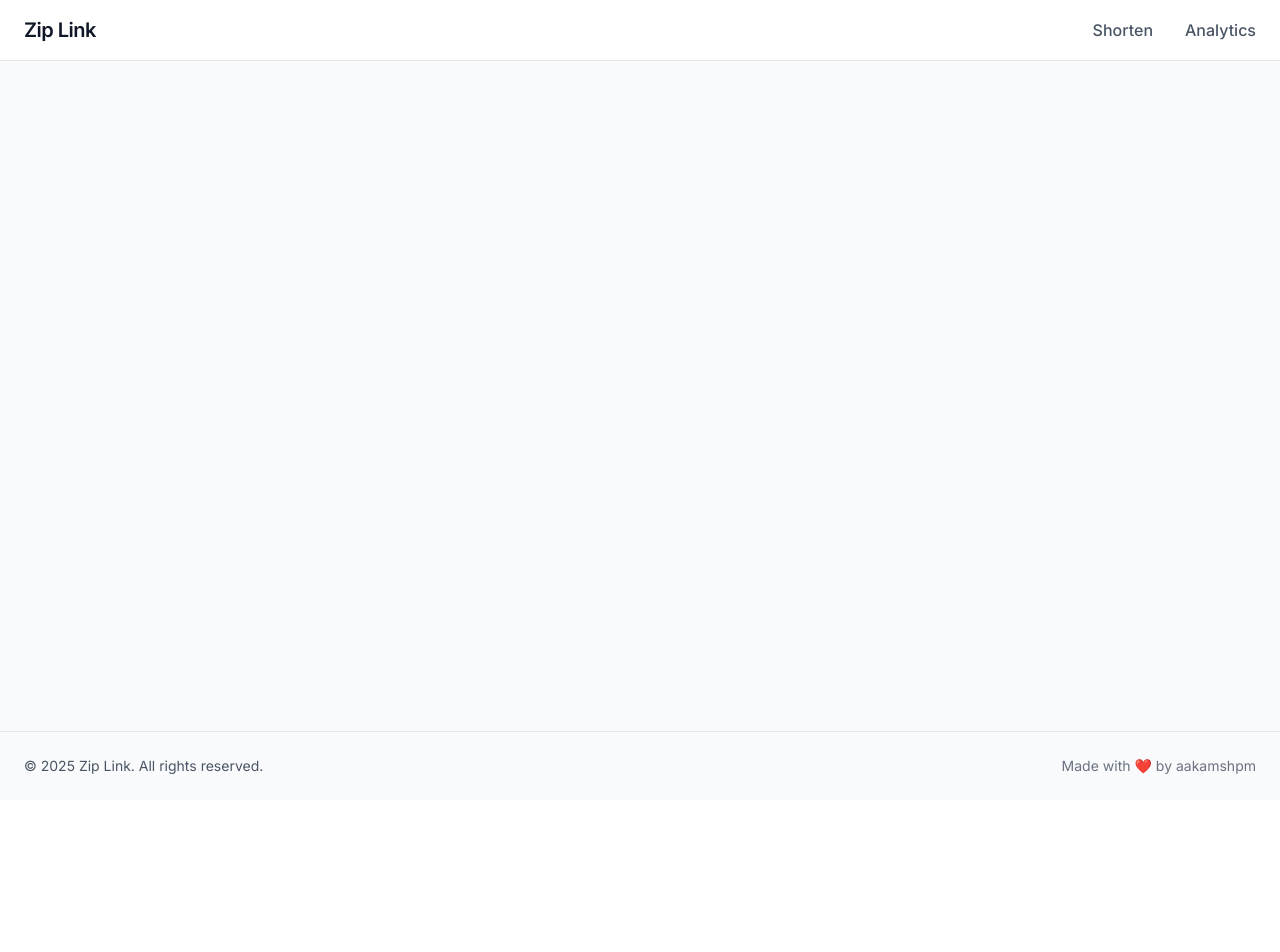
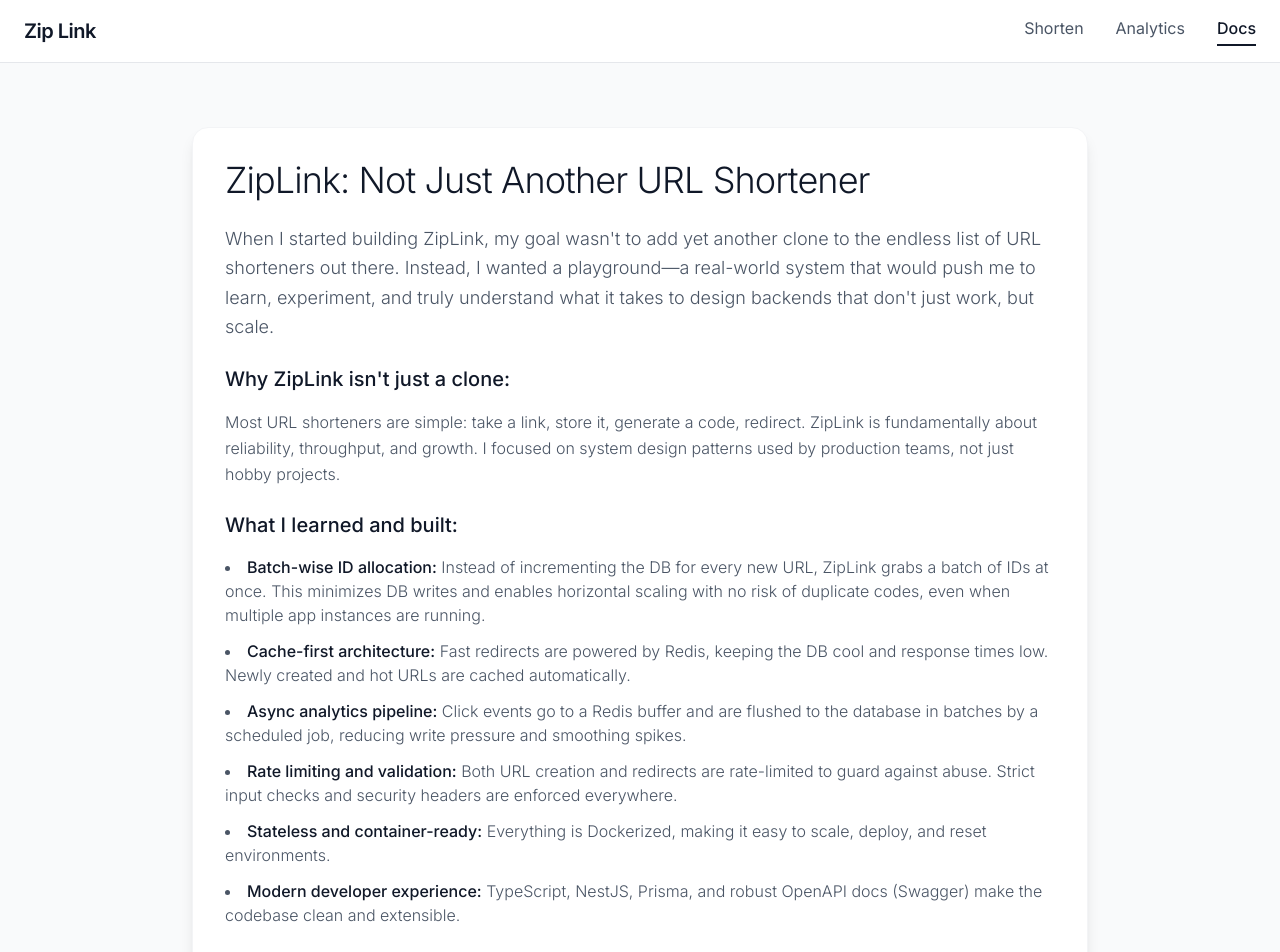
Before and after one commit to aakamshpm/url-shortener-web, an Angular app: page /docs in a window 1280 px wide. Before the commit this address led to /. Shown: the top 952 px of the page. Before the commit the page ends 800 px from the top, so only its background shows below. Built offline with nearby package versions, Linux system fonts and the light colour scheme.

Commit message:
feat: add documentation page with routing and content

```diff
--- a/src/app/app.routes.ts
+++ b/src/app/app.routes.ts
@@ -15,4 +15,11 @@ export const routes: Routes = [
         (m) => m.AnalyticsPageComponent
       ),
   },
+  {
+    path: 'docs',
+    loadComponent: () =>
+      import('./features/docs/docs-page.component').then(
+        (m) => m.DocsPageComponent
+      ),
+  },
 ];
--- /dev/null
+++ b/src/app/features/docs/docs-page.component.css
@@ -0,0 +1 @@
+/* Add any custom styles for docs page here */
--- /dev/null
+++ b/src/app/features/docs/docs-page.component.html
@@ -0,0 +1,157 @@
+<div class="min-h-full bg-gray-50 py-16 px-4">
+  <div class="max-w-4xl mx-auto">
+    <!-- Header Section -->
+    <div class="bg-white rounded-2xl shadow-lg border border-gray-100 p-8 mb-8">
+      <h1
+        class="text-3xl sm:text-4xl font-light text-gray-900 mb-6 tracking-tight"
+      >
+        ZipLink: Not Just Another URL Shortener
+      </h1>
+
+      <div class="prose prose-gray max-w-none">
+        <p class="text-lg text-gray-600 font-light leading-relaxed mb-6">
+          When I started building ZipLink, my goal wasn't to add yet another
+          clone to the endless list of URL shorteners out there. Instead, I
+          wanted a playground—a real-world system that would push me to learn,
+          experiment, and truly understand what it takes to design backends that
+          don't just work, but scale.
+        </p>
+
+        <h2 class="text-xl font-medium text-gray-900 mb-4">
+          Why ZipLink isn't just a clone:
+        </h2>
+        <p class="text-gray-600 font-light leading-relaxed mb-6">
+          Most URL shorteners are simple: take a link, store it, generate a
+          code, redirect. ZipLink is fundamentally about reliability,
+          throughput, and growth. I focused on system design patterns used by
+          production teams, not just hobby projects.
+        </p>
+
+        <h2 class="text-xl font-medium text-gray-900 mb-4">
+          What I learned and built:
+        </h2>
+        <ul
+          class="list-disc list-inside space-y-3 text-gray-600 font-light mb-6"
+        >
+          <li>
+            <strong class="font-medium text-gray-900"
+              >Batch-wise ID allocation:</strong
+            >
+            Instead of incrementing the DB for every new URL, ZipLink grabs a
+            batch of IDs at once. This minimizes DB writes and enables
+            horizontal scaling with no risk of duplicate codes, even when
+            multiple app instances are running.
+          </li>
+          <li>
+            <strong class="font-medium text-gray-900"
+              >Cache-first architecture:</strong
+            >
+            Fast redirects are powered by Redis, keeping the DB cool and
+            response times low. Newly created and hot URLs are cached
+            automatically.
+          </li>
+          <li>
+            <strong class="font-medium text-gray-900"
+              >Async analytics pipeline:</strong
+            >
+            Click events go to a Redis buffer and are flushed to the database in
+            batches by a scheduled job, reducing write pressure and smoothing
+            spikes.
+          </li>
+          <li>
+            <strong class="font-medium text-gray-900"
+              >Rate limiting and validation:</strong
+            >
+            Both URL creation and redirects are rate-limited to guard against
+            abuse. Strict input checks and security headers are enforced
+            everywhere.
+          </li>
+          <li>
+            <strong class="font-medium text-gray-900"
+              >Stateless and container-ready:</strong
+            >
+            Everything is Dockerized, making it easy to scale, deploy, and reset
+            environments.
+          </li>
+          <li>
+            <strong class="font-medium text-gray-900"
+              >Modern developer experience:</strong
+            >
+            TypeScript, NestJS, Prisma, and robust OpenAPI docs (Swagger) make
+            the codebase clean and extensible.
+          </li>
+        </ul>
+
+        <h2 class="text-xl font-medium text-gray-900 mb-4">
+          What this project says about me and my skills:
+        </h2>
+        <ul
+          class="list-disc list-inside space-y-3 text-gray-600 font-light mb-6"
+        >
+          <li>
+            I'm not afraid to go deeper than the tutorial layer. I dig into
+            trade-offs, edge cases, and production-like challenges.
+          </li>
+          <li>
+            I care about performance, reliability, and security, not just
+            features.
+          </li>
+          <li>
+            I can design, build, and document scalable cloud-ready systems using
+            modern stacks.
+          </li>
+          <li>
+            I'm comfortable with both the high-level architecture and the
+            nitty-gritty of database, caching, and deployment.
+          </li>
+          <li>
+            I value readable code, automation, and a developer-friendly
+            experience for myself and others.
+          </li>
+        </ul>
+
+        <h2 class="text-xl font-medium text-gray-900 mb-4">In short:</h2>
+        <p class="text-gray-600 font-light leading-relaxed mb-6">
+          ZipLink was the best way for me to learn how real, scalable systems
+          are made—and to prove to myself (and future collaborators/employers)
+          that I can design and build them.
+        </p>
+
+        <p class="text-gray-500 text-sm font-light italic">— aakamshpm</p>
+      </div>
+    </div>
+
+    <!-- API Documentation Section -->
+    <div class="bg-white rounded-2xl shadow-lg border border-gray-100 p-8">
+      <h2 class="text-2xl font-light text-gray-900 mb-6 tracking-tight">
+        API Documentation
+      </h2>
+
+      <p class="text-gray-600 font-light leading-relaxed mb-6">
+        Explore the complete API documentation with interactive examples and
+        detailed endpoint information.
+      </p>
+
+      <a
+        [href]="swaggerUrl"
+        target="_blank"
+        class="inline-flex items-center px-6 py-3 bg-gray-900 text-white rounded-xl hover:bg-gray-800 transition-colors duration-200 font-medium text-sm"
+      >
+        <svg
+          class="w-5 h-5 mr-2"
+          fill="none"
+          stroke="currentColor"
+          viewBox="0 0 24 24"
+        >
+          <path
+            stroke-linecap="round"
+            stroke-linejoin="round"
+            stroke-width="2"
+            d="M10 6H6a2 2 0 00-2 2v10a2 2 0 002 2h10a2 2 0 002-2v-1M6 10h8m0 0l-3-3m3 3l-3 3"
+          />
+        </svg>
+        View Swagger Documentation
+      </a>
+    </div>
+  </div>
+</div>
--- /dev/null
+++ b/src/app/features/docs/docs-page.component.ts
@@ -0,0 +1,13 @@
+import { Component } from '@angular/core';
+import { CommonModule } from '@angular/common';
+import { environment } from '../../../environments/environments';
+
+@Component({
+  selector: 'app-docs-page',
+  imports: [CommonModule],
+  templateUrl: './docs-page.component.html',
+  styleUrl: './docs-page.component.css',
+})
+export class DocsPageComponent {
+  swaggerUrl = `${environment.apiUrl}/api-docs`;
+}
--- a/src/app/shared/components/header.component.ts
+++ b/src/app/shared/components/header.component.ts
@@ -31,6 +31,13 @@ import { CommonModule } from '@angular/common';
             >
               Analytics
             </a>
+            <a
+              routerLink="/docs"
+              routerLinkActive="text-gray-900 font-medium border-b-2 border-gray-900 pb-1"
+              class="text-gray-600 hover:text-gray-900 transition-colors duration-200 font-medium"
+            >
+              Docs
+            </a>
           </div>
         </nav>
       </div>
```
